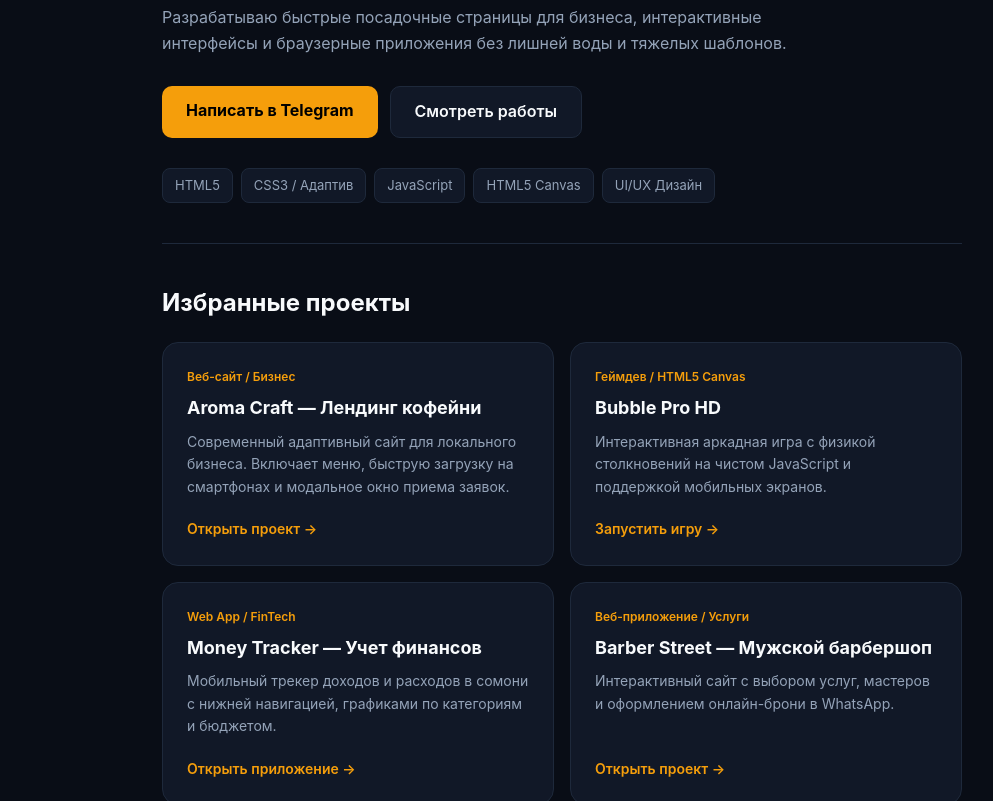
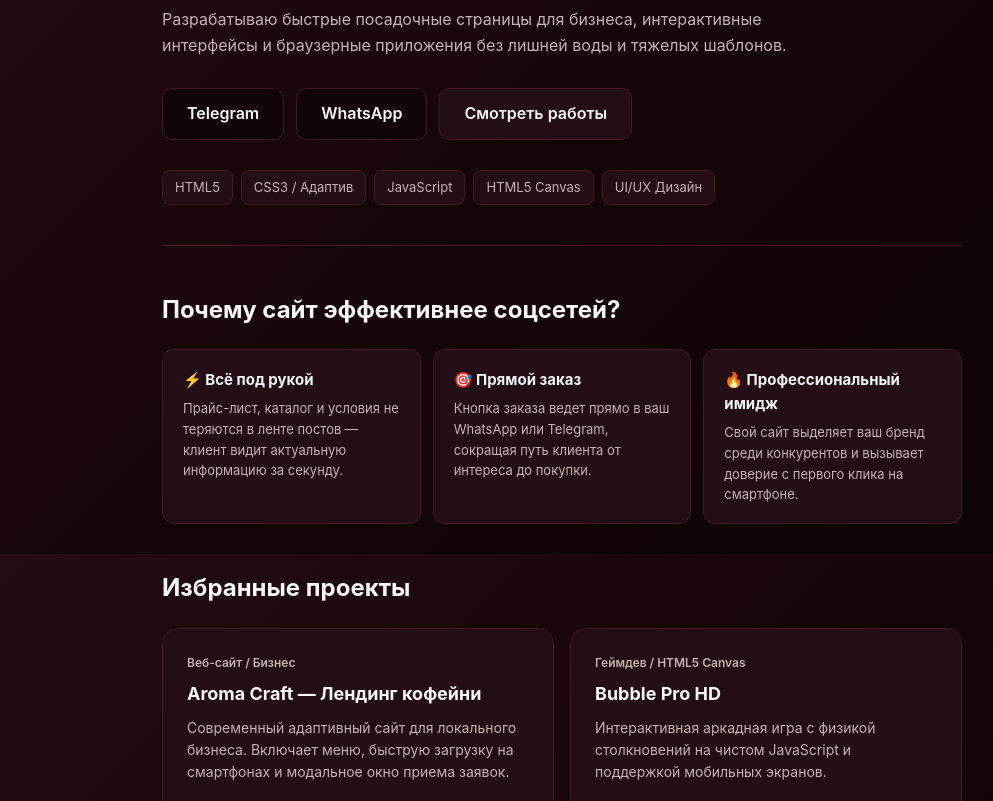
Before and after one commit to idristik-bot/Portfolio, a plain HTML site: page index.html in a window 1280 px wide. Shown: the part 246-1047 px from the top of the page, without its empty margins (78-1071 px from the left). Drawn offline with Linux system fonts and the light colour scheme.

Commit message:
Update index.html

```diff
--- a/index.html
+++ b/index.html
@@ -6,14 +6,17 @@
     <title>Идрис — Веб-разработчик & Создатель цифровых продуктов</title>
     <style>
         :root {
-            --bg: #090d16;
-            --surface: #111827;
-            --surface-hover: #1e293b;
-            --accent: #f59e0b;
-            --accent-glow: rgba(245, 158, 11, 0.25);
-            --text: #f8fafc;
-            --text-dim: #94a3b8;
-            --border: #1e293b;
+            /* Бургунди палитра с благородным серебряным/платиновым акцентом */
+            --bg-base: #1a080d;
+            --bg-gradient: linear-gradient(135deg, #240c13 0%, #150508 50%, #0d0305 100%);
+            --surface: #220e14;
+            --surface-hover: #2d131b;
+            --accent: #f1f5f9; /* Чистый платиновый серебряный акцент */
+            --accent-glow: rgba(241, 245, 249, 0.15);
+            --text: #fdf8f9;
+            --text-dim: #c5b2b6;
+            --border: #3d1a24;
+            --btn-dark: #120508;
         }
 
         * {
@@ -24,15 +27,29 @@
         }
 
         body {
-            background-color: var(--bg);
+            background: var(--bg-base);
+            background-image: var(--bg-gradient);
+            background-attachment: fixed;
             color: var(--text);
             line-height: 1.6;
             padding: 20px;
+            overflow-x: hidden;
+            min-height: 100vh;
         }
 
         .container {
             max-width: 800px;
             margin: 0 auto;
+        }
+
+        /* Плавное появление при загрузке */
+        @keyframes fadeIn {
+            from { opacity: 0; transform: translateY(15px); }
+            to { opacity: 1; transform: translateY(0); }
+        }
+
+        header, .section-title, .project-card, .service-item, .benefit-card {
+            animation: fadeIn 0.6s ease-out forwards;
         }
 
         /* Шапка профиля */
@@ -51,6 +68,7 @@
             font-weight: 600;
             border-radius: 20px;
             margin-bottom: 20px;
+            border: 1px solid var(--border);
         }
 
         h1 {
@@ -74,14 +92,41 @@
             flex-wrap: wrap;
         }
 
+        /* Основная кнопка в стиле серебряный металлик */
         .btn-primary {
             background: var(--accent);
-            color: #000;
+            color: #120508;
             padding: 12px 24px;
             border-radius: 10px;
             font-weight: 700;
             text-decoration: none;
-            transition: 0.2s;
+            transition: all 0.2s ease;
+            box-shadow: 0 0 15px rgba(241, 245, 249, 0.15);
+        }
+
+        .btn-primary:hover {
+            transform: translateY(-2px);
+            background: #ffffff;
+            box-shadow: 0 4px 20px rgba(241, 245, 249, 0.3);
+        }
+
+        /* Кнопки с тонкой серебряной рамкой */
+        .btn-dark-silver {
+            background: var(--btn-dark);
+            color: var(--text);
+            border: 1px solid var(--border);
+            padding: 12px 24px;
+            border-radius: 10px;
+            font-weight: 600;
+            text-decoration: none;
+            transition: all 0.2s ease;
+        }
+
+        .btn-dark-silver:hover {
+            background: var(--surface-hover);
+            border-color: var(--accent);
+            box-shadow: 0 0 15px var(--accent-glow);
+            transform: translateY(-2px);
         }
 
         .btn-secondary {
@@ -92,7 +137,12 @@
             border-radius: 10px;
             font-weight: 600;
             text-decoration: none;
-            transition: 0.2s;
+            transition: all 0.2s ease;
+        }
+
+        .btn-secondary:hover {
+            background: var(--surface-hover);
+            border-color: var(--text-dim);
         }
 
         .skills {
@@ -110,13 +160,45 @@
             font-size: 13px;
         }
 
-        /* Проекты */
+        /* Заголовки секций */
         .section-title {
             font-size: 24px;
-            margin: 40px 0 20px;
+            margin: 45px 0 20px;
             font-weight: 700;
         }
 
+        /* Блок преимуществ для бизнеса */
+        .benefits-grid {
+            display: grid;
+            grid-template-columns: 1fr;
+            gap: 12px;
+            margin-bottom: 20px;
+        }
+
+        .benefit-card {
+            background: var(--surface);
+            border: 1px solid var(--border);
+            padding: 18px 20px;
+            border-radius: 12px;
+            transition: 0.2s;
+        }
+
+        .benefit-card:hover {
+            border-color: var(--text-dim);
+        }
+
+        .benefit-card h4 {
+            font-size: 15px;
+            color: var(--accent);
+            margin-bottom: 6px;
+        }
+
+        .benefit-card p {
+            font-size: 13px;
+            color: var(--text-dim);
+        }
+
+        /* Проекты */
         .projects-grid {
             display: grid;
             grid-template-columns: 1fr;
@@ -132,11 +214,18 @@
             display: flex;
             flex-direction: column;
             justify-content: space-between;
+            transition: all 0.25s ease;
+        }
+
+        .project-card:hover {
+            transform: translateY(-4px);
+            border-color: var(--text-dim);
+            box-shadow: 0 10px 30px rgba(13, 3, 5, 0.5);
         }
 
         .project-tag {
             font-size: 12px;
-            color: var(--accent);
+            color: var(--text-dim);
             font-weight: 600;
             margin-bottom: 8px;
         }
@@ -157,6 +246,15 @@
             text-decoration: none;
             font-weight: 600;
             font-size: 14px;
+            display: inline-flex;
+            align-items: center;
+            gap: 5px;
+            width: fit-content;
+            transition: gap 0.2s;
+        }
+
+        .project-link:hover {
+            gap: 8px;
         }
 
         /* Услуги */
@@ -171,6 +269,11 @@
             border: 1px solid var(--border);
             padding: 20px;
             border-radius: 12px;
+            transition: 0.2s;
+        }
+
+        .service-item:hover {
+            background: var(--surface-hover);
         }
 
         .service-name {
@@ -195,6 +298,9 @@
             .projects-grid {
                 grid-template-columns: repeat(2, 1fr);
             }
+            .benefits-grid {
+                grid-template-columns: repeat(3, 1fr);
+            }
         }
     </style>
 </head>
@@ -207,7 +313,8 @@
             <p class="subtitle">Разрабатываю быстрые посадочные страницы для бизнеса, интерактивные интерфейсы и браузерные приложения без лишней воды и тяжелых шаблонов.</p>
 
             <div class="cta-group">
-                <a href="https://t.me/nt11n" target="_blank" class="btn-primary">Написать в Telegram</a>
+                <a href="https://t.me/nt11n" target="_blank" class="btn-dark-silver">Telegram</a>
+                <a href="https://wa.me/970980300" target="_blank" class="btn-dark-silver">WhatsApp</a>
                 <a href="#projects" class="btn-secondary">Смотреть работы</a>
             </div>
 
@@ -219,6 +326,23 @@
                 <span class="skill-tag">UI/UX Дизайн</span>
             </div>
         </header>
+
+        <!-- Блок: Почему бизнесу нужен сайт -->
+        <h2 class="section-title">Почему сайт эффективнее соцсетей?</h2>
+        <div class="benefits-grid">
+            <div class="benefit-card">
+                <h4>⚡ Всё под рукой</h4>
+                <p>Прайс-лист, каталог и условия не теряются в ленте постов — клиент видит актуальную информацию за секунду.</p>
+            </div>
+            <div class="benefit-card">
+                <h4>🎯 Прямой заказ</h4>
+                <p>Кнопка заказа ведет прямо в ваш WhatsApp или Telegram, сокращая путь клиента от интереса до покупки.</p>
+            </div>
+            <div class="benefit-card">
+                <h4>🔥 Профессиональный имидж</h4>
+                <p>Свой сайт выделяет ваш бренд среди конкурентов и вызывает доверие с первого клика на смартфоне.</p>
+            </div>
+        </div>
 
         <h2 class="section-title" id="projects">Избранные проекты</h2>
         <div class="projects-grid">
@@ -251,6 +375,7 @@
                 </div>
                 <a href="finance.html" class="project-link">Открыть приложение →</a>
             </div>
+
             <!-- Проект 4: Барбершоп -->
             <div class="project-card">
                 <div>
@@ -260,6 +385,7 @@
                 </div>
                 <a href="barber.html" class="project-link">Открыть проект →</a>
             </div>
+
             <!-- Проект 5: Аренда авто -->
             <div class="project-card">
                 <div>
@@ -269,6 +395,7 @@
                 </div>
                 <a href="autorent.html" class="project-link">Открыть проект &rarr;</a>
             </div>
+
             <!-- Проект 6: Талбина -->
             <div class="project-card">
                 <div>
```
Lines whose indentation alone changed are shown as unchanged.
